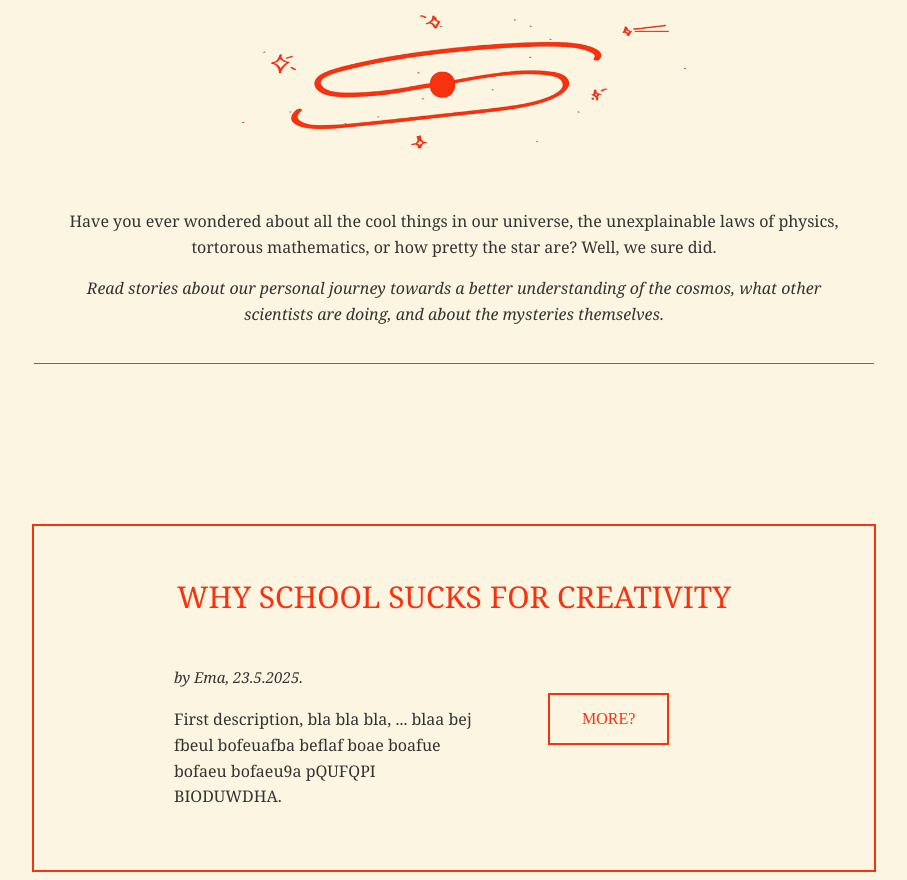
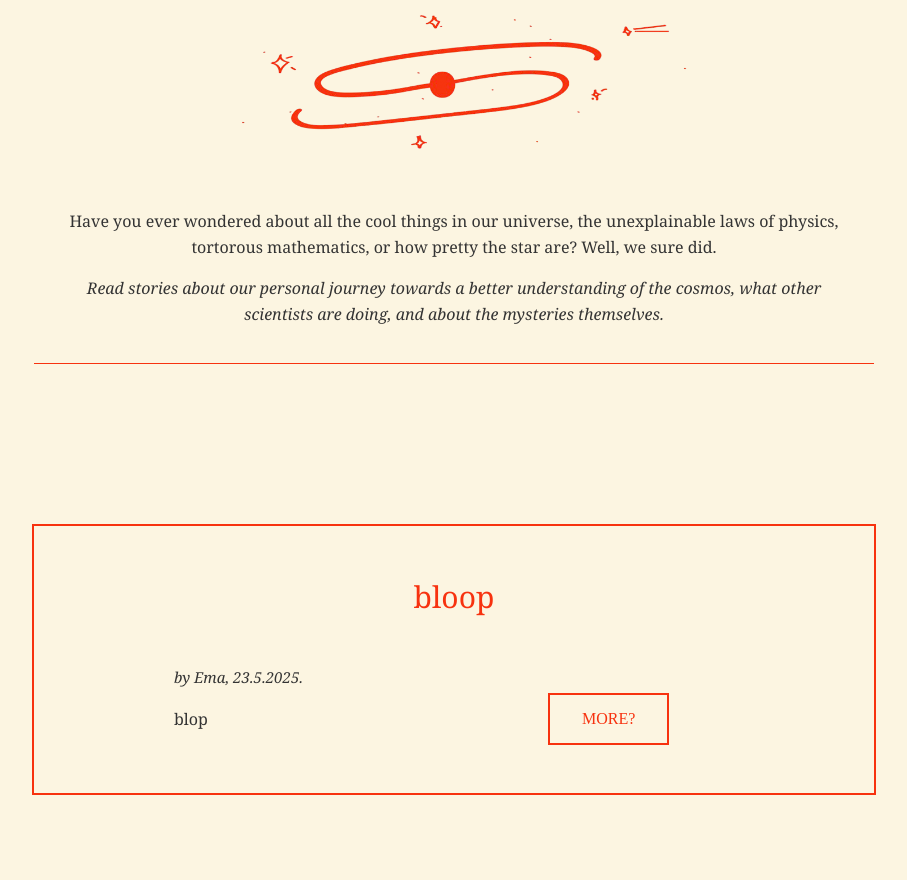
Before and after one commit to astro-buddies/blog, a plain HTML site: page main.html in a window 1280 px wide. Shown: the part 348-1228 px from the top of the page, without its empty margins (186-1093 px from the left). After the commit the page ends 1151 px from the top, so only its background shows below. Drawn offline with Linux system fonts and the light colour scheme.

Commit message:
touch up

```diff
--- a/main.html
+++ b/main.html
@@ -26,12 +26,11 @@
         </div>
 
         <div class="post">
-            <h3 href="posts/first.html">WHY SCHOOL SUCKS FOR CREATIVITY</h3>
+            <h3 href="posts/first.html">bloop</h3>
             <div class="container">
                 <div>
                     <h4>by Ema, 23.5.2025.</h4>
-                    <p class="post_text" style="margin-bottom: 40px;">First description, bla bla bla, ... blaa bej fbeul bofeuafba beflaf
-                        boae boafue bofaeu bofaeu9a pQUFQPI BIODUWDHA.
+                    <p class="post_text" style="margin-bottom: 40px;">blop
                     </p>
                 </div>
                 <div class="button">
```
Also changed, not shown: thoughts.html (+2 -2 lines).
